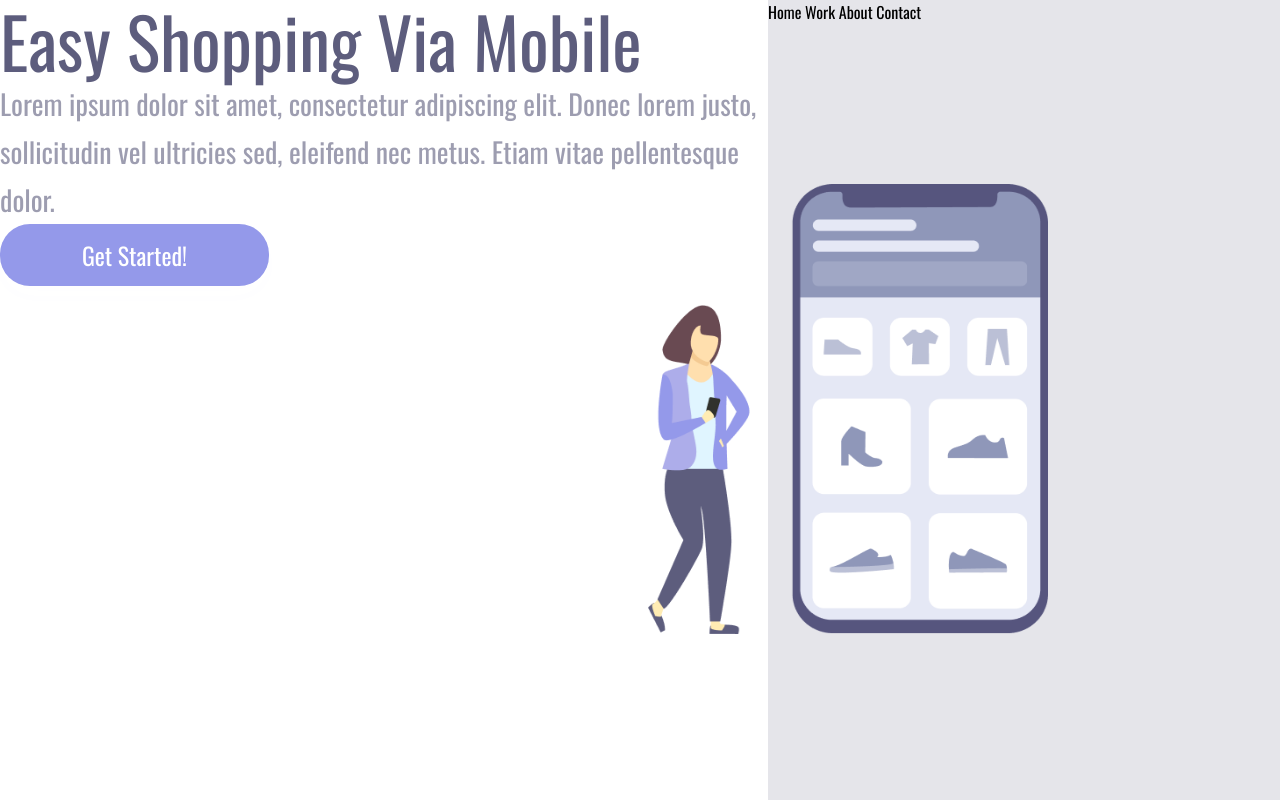
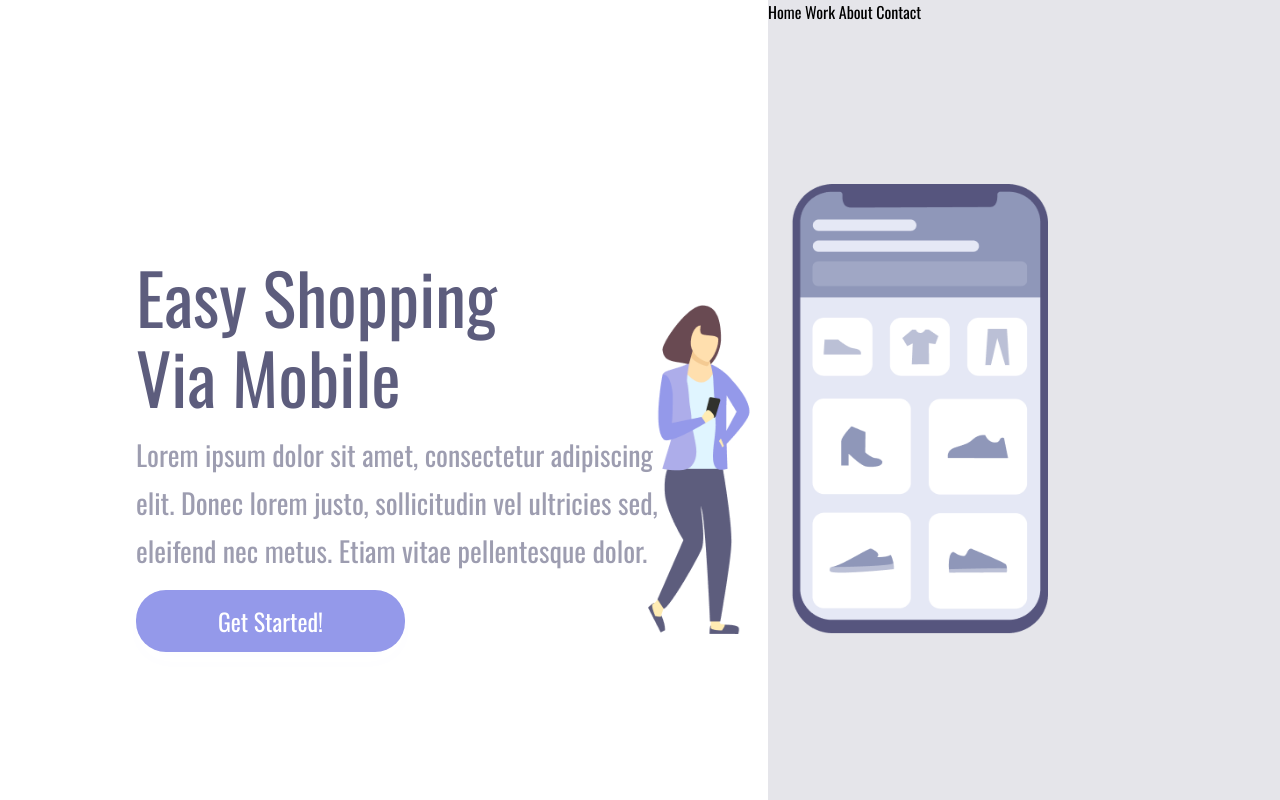
Before and after one commit to LannaBrendaGithub/Estudos-de-c-digos, a plain HTML site: page Estudos/CSS/13 - Projeto III/index.html in a window 1280 px wide. Drawn offline with nearby package versions, Linux system fonts and the light colour scheme.

Commit message:
estilização no tamanho dos textos

```diff
--- a/Estudos/CSS/13 - Projeto III/style.css
+++ b/Estudos/CSS/13 - Projeto III/style.css
@@ -13,6 +13,8 @@
 .container-left {
   display: inline-block;
   width: 60%;
+  padding-left: 136px;
+  margin-top: 20%;
 }
 .container-right {
   display: inline-block;
@@ -32,12 +34,15 @@ h1{
   font-size: 70px;
   line-height: 80px;
   color:#5D5D7D;
+  width: 368px;
 }
 p{
   font-size: 28px;
   line-height: 48px;
   color:#5D5D7D;
   opacity: 0.6;
+  margin: 15px 0;
+  width: 540px;
 }
 button{
   width: 269px;
```
